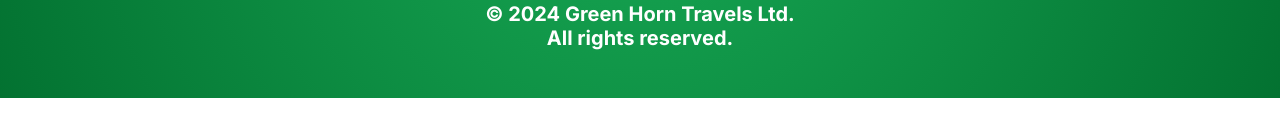
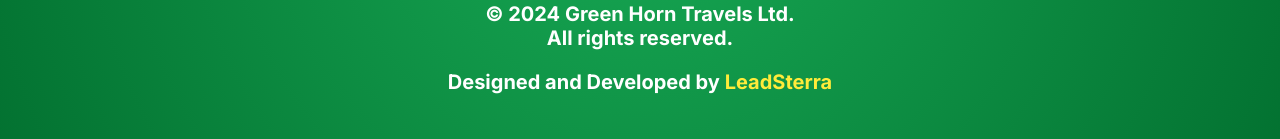
Before and after one commit to Abhishek10351/green-horn-travels, a Next.js app: page / in a window 1280 px wide. Shown: the part 2613-2752 px from the top of the page. Before the commit the page ends 2711 px from the top, so only its background shows below. Built offline with nearby package versions, Linux system fonts and the light colour scheme.

Commit message:
update footer

```diff
--- a/components/globals/Footer/Footer.css
+++ b/components/globals/Footer/Footer.css
@@ -125,7 +125,19 @@
   color: #fff;
   font-weight: bold;
   width: 100%;
-  height: 100%;
+}
+.footer-bottom p.dev-team  {
+  margin-top: 20px;
+}
+.footer-bottom p.dev-team a {
+  color: #ffeb3a;
+  text-decoration: none;
+  font-weight: bold;
+  margin-top: 40px;
+}
+
+.footer-bottom p.dev-team a:hover {
+  color: #f7a816;
 }
 @media screen and (max-width: 992px) {
   .footer {
--- a/components/globals/Footer/Footer.jsx
+++ b/components/globals/Footer/Footer.jsx
@@ -93,6 +93,16 @@ export default function Footer() {
                     &copy; {new Date().getFullYear()} Green Horn Travels Ltd.
                     <br /> <span id="rights">All rights reserved.</span>
                 </p>
+                <p className="dev-team">
+                    Designed and Developed by{" "}
+                    <a
+                        href="https://leadstera.com"
+                        target="_blank"
+                        rel="noopener noreferrer"
+                    >
+                        LeadSterra
+                    </a>
+                </p>
             </div>
         </footer>
     );
```
Lines whose indentation alone changed are shown as unchanged.
